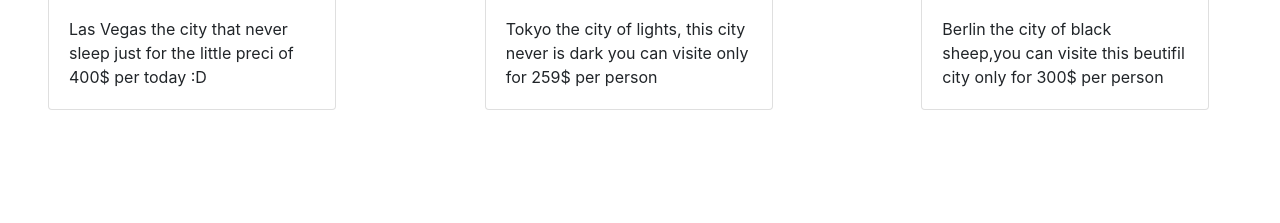
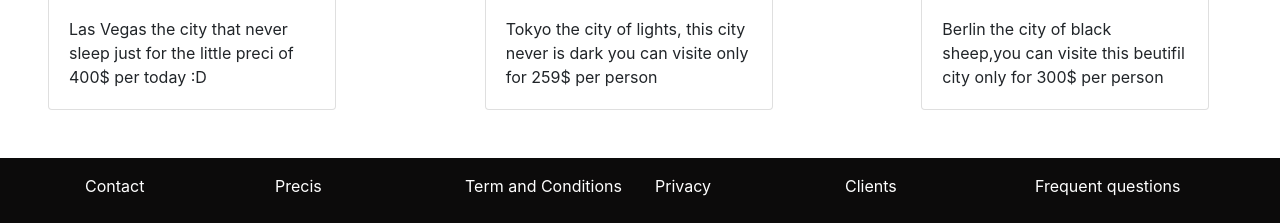
Before and after one commit to AbrahamAN/TuViaje, a plain HTML site: page index.html in a window 1280 px wide. Shown: the part 1434-1657 px from the top of the page. Before the commit the page ends 1592 px from the top, so only its background shows below. Drawn offline with nearby package versions, Linux system fonts and the light colour scheme; files whose address does not match are found by name.

Commit message:
agregando footer

```diff
--- a/index.html
+++ b/index.html
@@ -29,7 +29,7 @@
                   <a class="nav-link" href="#preci">Price</a>
                 </li>
                 <li class="nav-item">
-                  <a class="nav-link" href="#">Contact</a>
+                  <a class="nav-link" href="#footer">Contact</a>
                 </li>
               </ul>
               <form class="form-inline my-2 my-lg-0">
@@ -124,6 +124,31 @@
 
             </div>
           </section>
+          <footer id="footer">
+            <div class="container ">
+              <div class="row">
+                <div class="col-2 mt-3">
+                    <a href="#">Contact</a>
+                </div>
+                <div class="col-2 mt-3">
+                    <a href="#">Precis</a>
+                </div>
+                <div class="col-2 mt-3">
+                    <a href="#">Term and Conditions</a>
+                </div>
+                <div class="col-2 mt-3">
+                    <a href="#">Privacy</a>
+                </div>
+                <div class="col-2 mt-3">
+                    <a href="#">Clients</a>
+                </div>
+                <div class="col-2 mt-3">
+                    <a href="#">Frequent questions</a>
+                </div>
+              </div>
+            </div>
+          </footer>
+
     <!-- aqui termina la seccion de los precios  -->
     <!-- Optional JavaScript -->
     <!-- jQuery first, then Popper.js, then Bootstrap JS -->
--- a/style.css
+++ b/style.css
@@ -81,3 +81,13 @@
 .img-preci{
   height: 214px;
 }
+
+#footer{
+  background:#0c0b0b;
+  height: 65px;
+  color: white;
+
+}
+#footer a {
+  color: white;
+}
```
